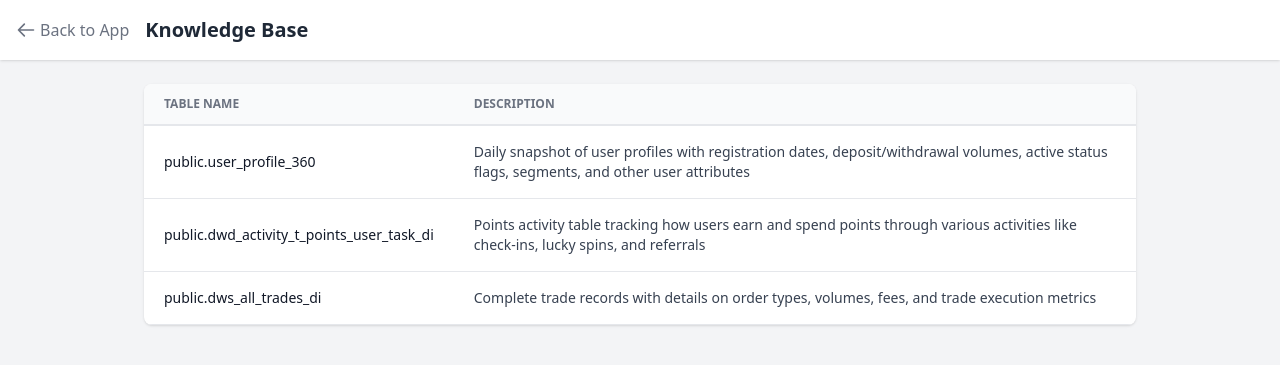
After one commit to aiengrshafiq/obe_ai_bi, a Python web app: template app/templates/knowledge_base.html in a window 1280 px wide. The commit adds this page. Shown: the top 365 px of the page. Run offline with Jinja, Linux system fonts and the light colour scheme; the template is opened without the code that fills it, so the values that code supplies are empty; some libraries are stand-ins or nearby versions.

Commit message:
knowledge base

```diff
--- a/app/routers/web_ui.py
+++ b/app/routers/web_ui.py
@@ -299,6 +299,11 @@ async def view_logs(
         "username": username
     })
 
+@router.get("/admin/knowledge_base", response_class=HTMLResponse)
+async def register_page(request: Request):
+    return templates.TemplateResponse("knowledge_base.html", {"request": request})
+
+
 @router.get("/register", response_class=HTMLResponse)
 async def register_page(request: Request):
     return templates.TemplateResponse("register.html", {"request": request})
--- /dev/null
+++ b/app/templates/knowledge_base.html
@@ -0,0 +1,67 @@
+<!DOCTYPE html>
+<html>
+<head>
+    <title>Knowledge Base</title>
+    <script src="https://cdn.tailwindcss.com"></script>
+    <script defer src="https://cdn.jsdelivr.net/npm/alpinejs@3.x.x/dist/cdn.min.js"></script>
+</head>
+<body class="bg-gray-100 text-gray-800 font-sans">
+
+    <div class="bg-white shadow p-4 flex justify-between items-center mb-6">
+        <div class="flex items-center gap-4">
+            <a href="/" class="text-gray-500 hover:text-blue-600 flex items-center gap-1 transition">
+                <svg class="w-5 h-5" fill="none" stroke="currentColor" viewBox="0 0 24 24">
+                    <path stroke-linecap="round" stroke-linejoin="round" stroke-width="2"
+                          d="M10 19l-7-7m0 0l7-7m-7 7h18"></path>
+                </svg>
+                Back to App
+            </a>
+            <h1 class="text-xl font-bold text-gray-800">Knowledge Base</h1>
+        </div>
+    </div>
+
+    <div class="max-w-5xl mx-auto px-4">
+        <div class="bg-white shadow rounded-lg overflow-hidden">
+            <table class="min-w-full leading-normal">
+                <thead>
+                    <tr>
+                        <th class="px-5 py-3 border-b-2 border-gray-200 bg-gray-50 text-left text-xs font-semibold text-gray-500 uppercase">
+                            Table Name
+                        </th>
+                        <th class="px-5 py-3 border-b-2 border-gray-200 bg-gray-50 text-left text-xs font-semibold text-gray-500 uppercase">
+                            Description
+                        </th>
+                    </tr>
+                </thead>
+                <tbody>
+                    <tr class="hover:bg-gray-50 transition">
+                        <td class="px-5 py-4 border-b border-gray-200 text-sm font-medium text-gray-900">
+                            public.user_profile_360
+                        </td>
+                        <td class="px-5 py-4 border-b border-gray-200 text-sm text-gray-700">
+                            Daily snapshot of user profiles with registration dates, deposit/withdrawal volumes, active status flags, segments, and other user attributes
+                        </td>
+                    </tr>
+                    <tr class="hover:bg-gray-50 transition">
+                        <td class="px-5 py-4 border-b border-gray-200 text-sm font-medium text-gray-900">
+                            public.dwd_activity_t_points_user_task_di
+                        </td>
+                        <td class="px-5 py-4 border-b border-gray-200 text-sm text-gray-700">
+                            Points activity table tracking how users earn and spend points through various activities like check-ins, lucky spins, and referrals
+                        </td>
+                    </tr>
+                    <tr class="hover:bg-gray-50 transition">
+                        <td class="px-5 py-4 border-b border-gray-200 text-sm font-medium text-gray-900">
+                            public.dws_all_trades_di
+                        </td>
+                        <td class="px-5 py-4 border-b border-gray-200 text-sm text-gray-700">
+                            Complete trade records with details on order types, volumes, fees, and trade execution metrics
+                        </td>
+                    </tr>
+                </tbody>
+            </table>
+        </div>
+    </div>
+
+</body>
+</html>
```
Also changed, not shown: app/templates/chat.html (+9 -0 lines).
